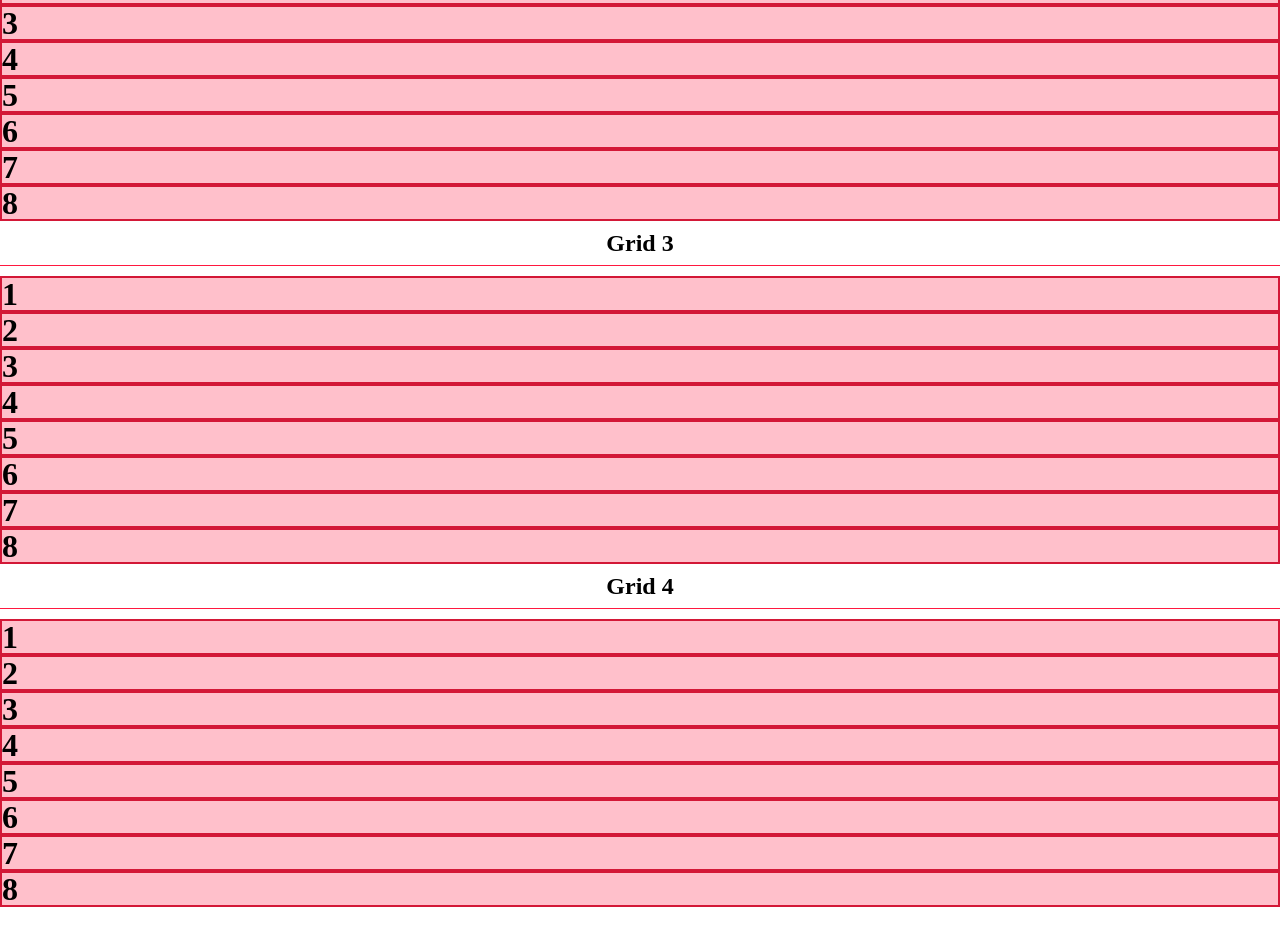
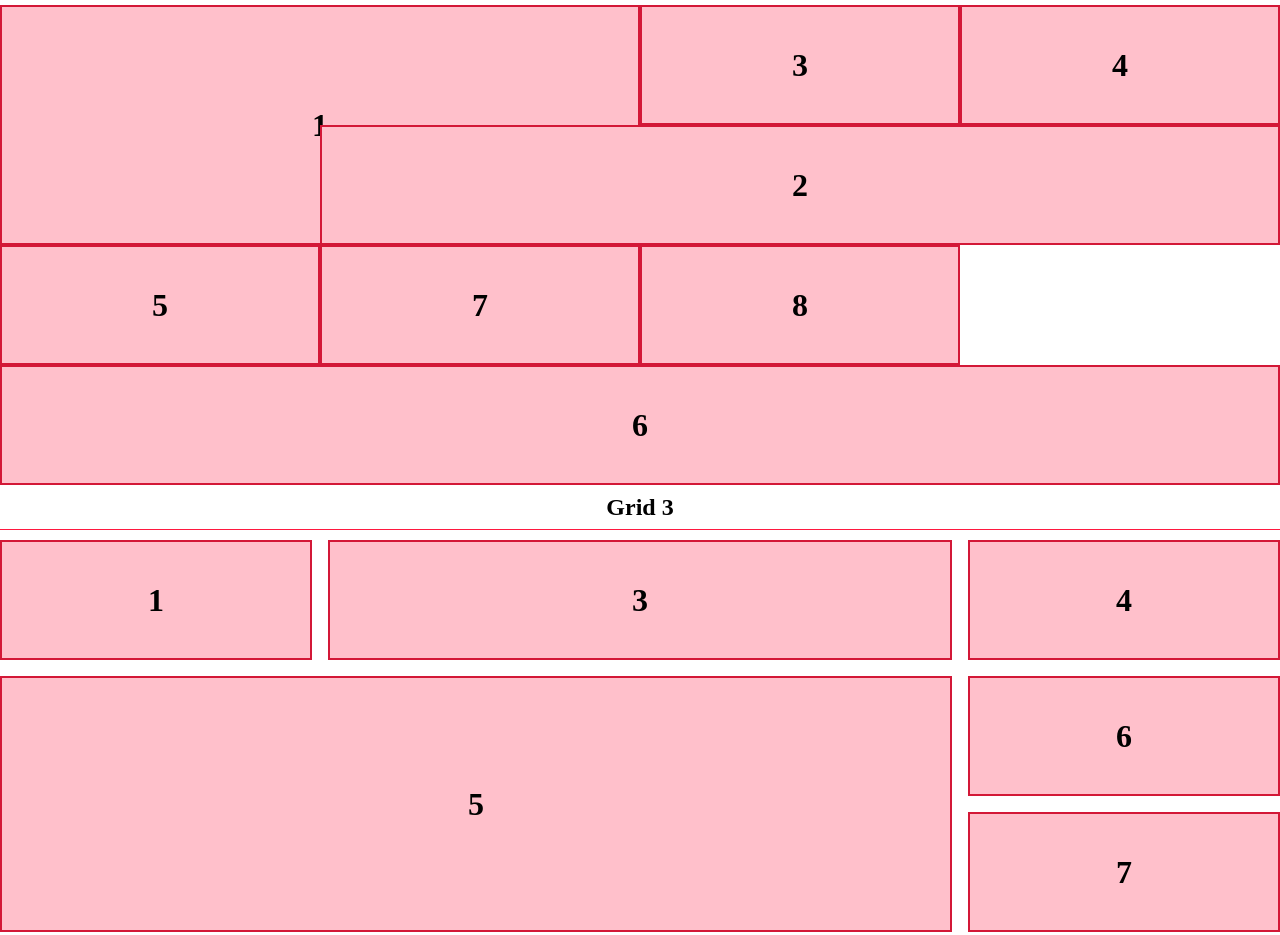
Before and after one commit to tiara0027/level1week11, a plain HTML site: page index.html in a window 1280 px wide. Shown: the part 541-1476 px from the top of the page. Before the commit the page ends 1448 px from the top, so only its background shows below. Drawn offline with Linux system fonts and the light colour scheme.

Commit message:
grid styling and mapping

```diff
--- a/styles/styles.css
+++ b/styles/styles.css
@@ -82,4 +82,121 @@ article div{
     font-weight: bold;
     background-color: pink;
     border: 2px solid rgb(211, 24, 55);
+
+    display: flex;
+    justify-content: center;
+    align-items: center;
 }
+
+
+/**************************************************
+                   GRID STYLES
+***************************************************/
+
+section.one article{
+    /*like display flex, you need to have a grid
+    container with display:grid */
+    display: grid;
+
+    /* tell the grid how many columns it should have
+    fr stands for fraction, and it means to use a part
+    of the available space */
+    grid-template-columns: 150px 1fr 1fr;
+
+    /* you can also control rows - but in this example, the
+    third row won't have a defined height */
+    grid-template-rows: 120px 120px 120px;
+}
+
+section.two article{
+    display: grid;
+    grid-template-columns: repeat(4, 1fr);
+    grid-auto-rows: 120px;
+    grid-auto-flow: dense;
+}
+
+section.two div:nth-child(1){
+    grid-column-start: 1;
+    grid-column-end: 3;
+
+    grid-row-start: 1;
+    grid-row-end: 3;
+}
+
+section.two div:nth-child(2){
+    grid-column-start: 2;
+    grid-column-end: 5;
+
+    grid-row-start: 2;
+    grid-row-end: 3;
+}
+
+section.two div:nth-child(6){
+    grid-column-start: 1;
+    grid-column-end: span 4;
+}
+
+section.three article{
+    display: grid;
+    grid-template-columns: 1fr 2fr 1fr;
+    grid-auto-rows: 120px;
+    grid-auto-flow: dense;
+    gap: 1em 1em;
+}
+
+section.three div:nth-child(2){
+    order: 1;
+}
+
+section.three div:nth-child(5){
+    grid-area: 2/1/span 2 /span 2;
+}
+
+
+/**************************************************
+                   GRID MAPPING
+***************************************************/
+
+section.four article{
+    display: grid;
+    grid-template-areas:
+    "nav cart"
+    "header header"
+    "main main"
+    "photo1 photo2"
+    "aside aside"
+    "footer footer";
+
+    grid-auto-rows: 120px;
+}
+
+section.four div:nth-child(1){ grid-area: nav;}
+section.four div:nth-child(2){ grid-area: cart;}
+section.four div:nth-child(3){ grid-area: header;}
+section.four div:nth-child(4){ grid-area: main;}
+section.four div:nth-child(5){ grid-area: photo1;}
+section.four div:nth-child(6){ grid-area: photo2;}
+section.four div:nth-child(7){ grid-area: aside;}
+section.four div:nth-child(8){ grid-area: footer;}
+
+@media screen and (min-width:720px){
+    section.four article{
+        grid-template-areas:
+        "nav nav cart"
+        "header header header"
+        "main main aside"
+        "photo1 photo2 aside"
+        "footer footer footer";
+    }
+}
+
+@media screen and (min-width:900px){
+    section.four article{
+        grid-template-areas:
+        "nav nav nav cart"
+        "header header header header"
+        "photo1 main main aside"
+        "photo2 main main aside"
+        "footer footer footer";
+}
+}
```
